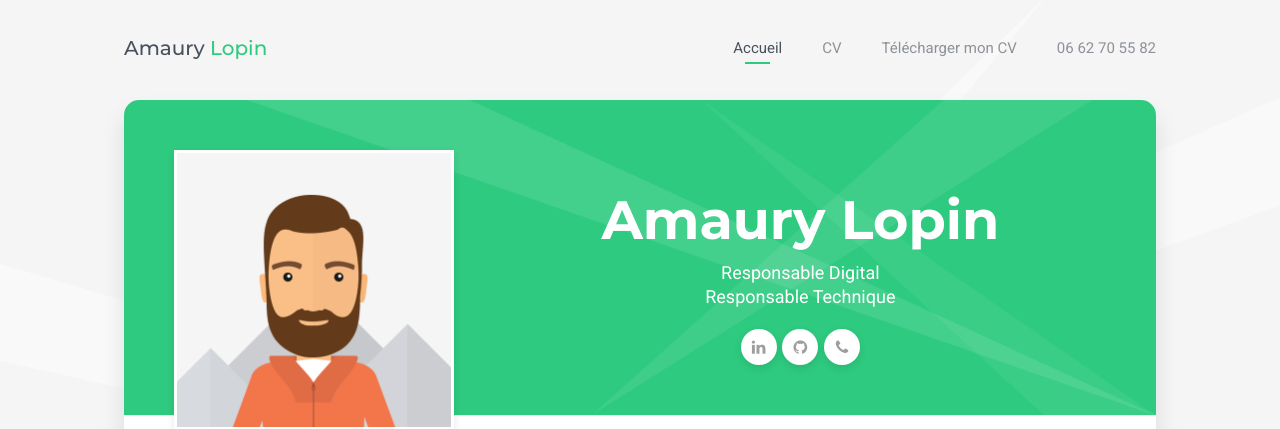
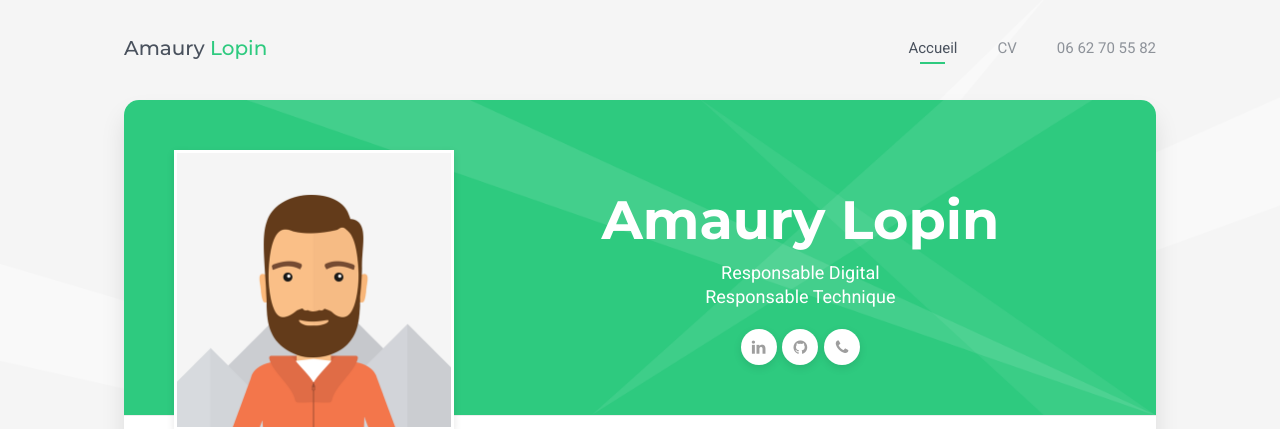
Before and after one commit to amaurylopin/cv, a PHP site: page / in a window 1280 px wide. Shown: the top 429 px of the page. Run offline with PHP 8.4, Linux system fonts and the light colour scheme.

```diff
--- a/src/header.php
+++ b/src/header.php
@@ -57,9 +57,6 @@
                 <a class="pt-trigger" href="#cv" data-animation="62">CV</a>
               </li>
               <li>
-                <a class="pt-trigger" href="http://lopin.io/cv-amaury-lopin.pdf" target="_blank" data-animation="62">Télécharger mon CV</a>
-              </li>
-              <li>
                 <a class="pt-trigger" href="tel:+33662705582" target="_blank" data-animation="62">06 62 70 55 82</a>
               </li>
             </ul>
```
Also changed, not shown: 1 other file.
